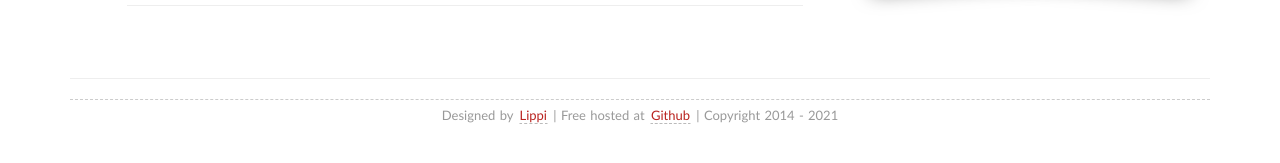
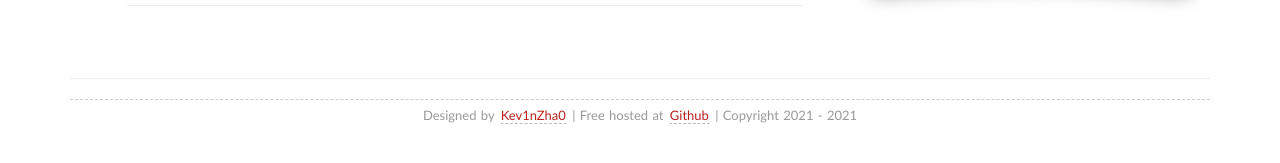
Before and after one commit to DadofKev1nZha0/Kev1nZha0.github.io, a Jekyll site: the page built from index.html, in a window 1280 px wide. Shown: the part 479-642 px from the top of the page. Built offline with Jekyll 4.4.1, drawn with Linux system fonts in a browser that asks for light colours; some web fonts are replaced; the list of posts is cut into pages by our own code; comment, search, counter and statistics services are not loaded.

Commit message:
change footer

```diff
--- a/_includes/copyright.html
+++ b/_includes/copyright.html
@@ -1,4 +1,4 @@
-<p><small>Designed by <a href="https://github.com/EZLippi">Lippi</a> | Free hosted at <a href="https://github.com/EZLippi/EZLippi.github.io">Github</a> | Copyright 2014 - {{site.time | date:"%Y"}}
+<p><small>Designed by <a href="https://github.com/Kev1nZha0">Kev1nZha0</a> | Free hosted at <a href="https://github.com/Kev1nZha0/Kev1nZha0.github.io">Github</a> | Copyright 2021 - {{site.time | date:"%Y"}}
 										</p>
 
 	<!--
```
Also changed, not shown: _includes/comment.html (+12 -9 lines).
